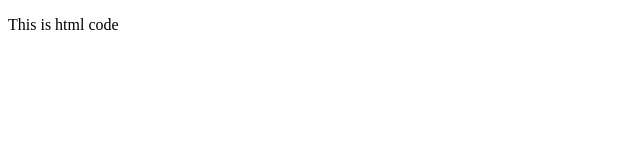
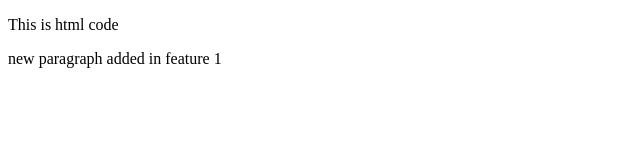
Before and after one commit to Sairose/MadeLocalRepo, a plain HTML site: page index.html in a window 1280 px wide. Shown: the whole page, without its empty margins (0-640 px from the left). Drawn offline with Linux system fonts and the light colour scheme.

Commit message:
para added in feature1

```diff
--- a/index.html
+++ b/index.html
@@ -7,5 +7,6 @@
 </head>
 <body>
     <p>This is html code </p>
+    <p>new paragraph added in feature 1</p>
 </body>
 </html>
```
